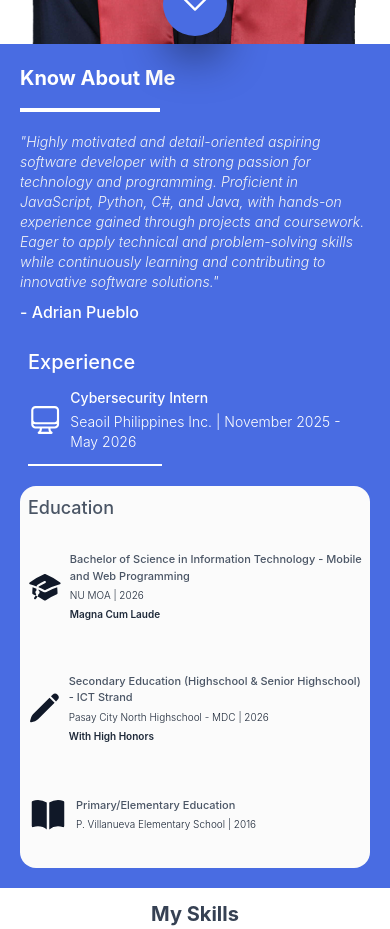
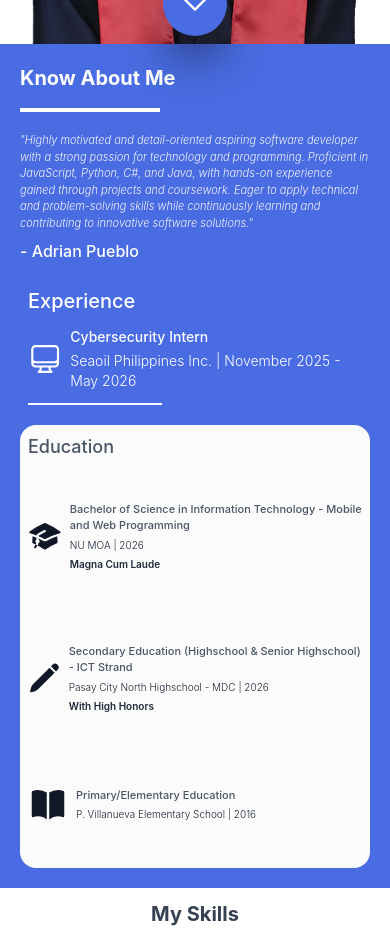
Before and after one commit to CyberCoderA/Personal-Website, a React (Vite) app in the folder frontend/: page / in a window 390 px wide. Shown: the part 800-1729 px from the top of the page. Built offline with nearby package versions, Linux system fonts and the light colour scheme.

Commit message:
Fixed Mobile Screen Sizing.

```diff
--- a/frontend/src/pages/Home.jsx
+++ b/frontend/src/pages/Home.jsx
@@ -155,7 +155,7 @@ export default function Home() {
                     </div>
 
                     <div className="w-full flex flex-col gap-2 md:gap-5 lg:gap-10">
-                        <p className="text-gray-100 text-sm font-light italic md:text-2xl lg:text-3xl lg:leading-snug">
+                        <p className="text-gray-100 text-[11px] font-light italic md:text-2xl lg:text-3xl lg:leading-snug">
                             "Highly motivated and detail-oriented aspiring software developer with a strong passion for technology and programming. Proficient in JavaScript, Python, C#, and Java, with hands-on experience gained through projects and coursework. Eager to apply technical and problem-solving skills while continuously learning and contributing to innovative software solutions."
                         </p>
 
```
